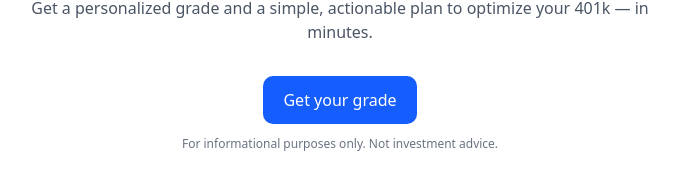
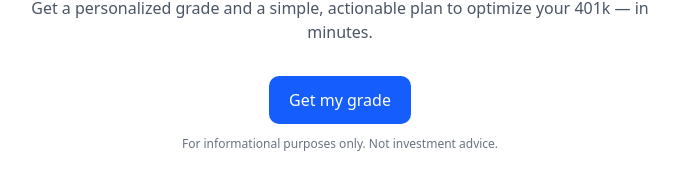
Before and after one commit to rremling/gradeyour401k, a Next.js app: page / in a window 1280 px wide. Shown: the part 382-556 px from the top of the page, without its empty margins (300-980 px from the left). Built offline with nearby package versions, Linux system fonts and the light colour scheme.

Commit message:
Update page.tsx

```diff
--- a/src/app/page.tsx
+++ b/src/app/page.tsx
@@ -1,4 +1,3 @@
-// src/app/page.tsx
 import Link from "next/link";
 
 export default function Home() {
@@ -13,13 +12,15 @@ export default function Home() {
         </p>
         <div className="mt-8">
           <Link
-            href="/grade/new"
+            href="/pricing"
             className="inline-block rounded-lg bg-blue-600 text-white px-5 py-3 hover:bg-blue-700"
           >
-            Get your grade
+            Get my grade
           </Link>
         </div>
-        <p className="mt-3 text-xs text-gray-500">For informational purposes only. Not investment advice.</p>
+        <p className="mt-3 text-xs text-gray-500">
+          For informational purposes only. Not investment advice.
+        </p>
       </div>
     </main>
   );
```
